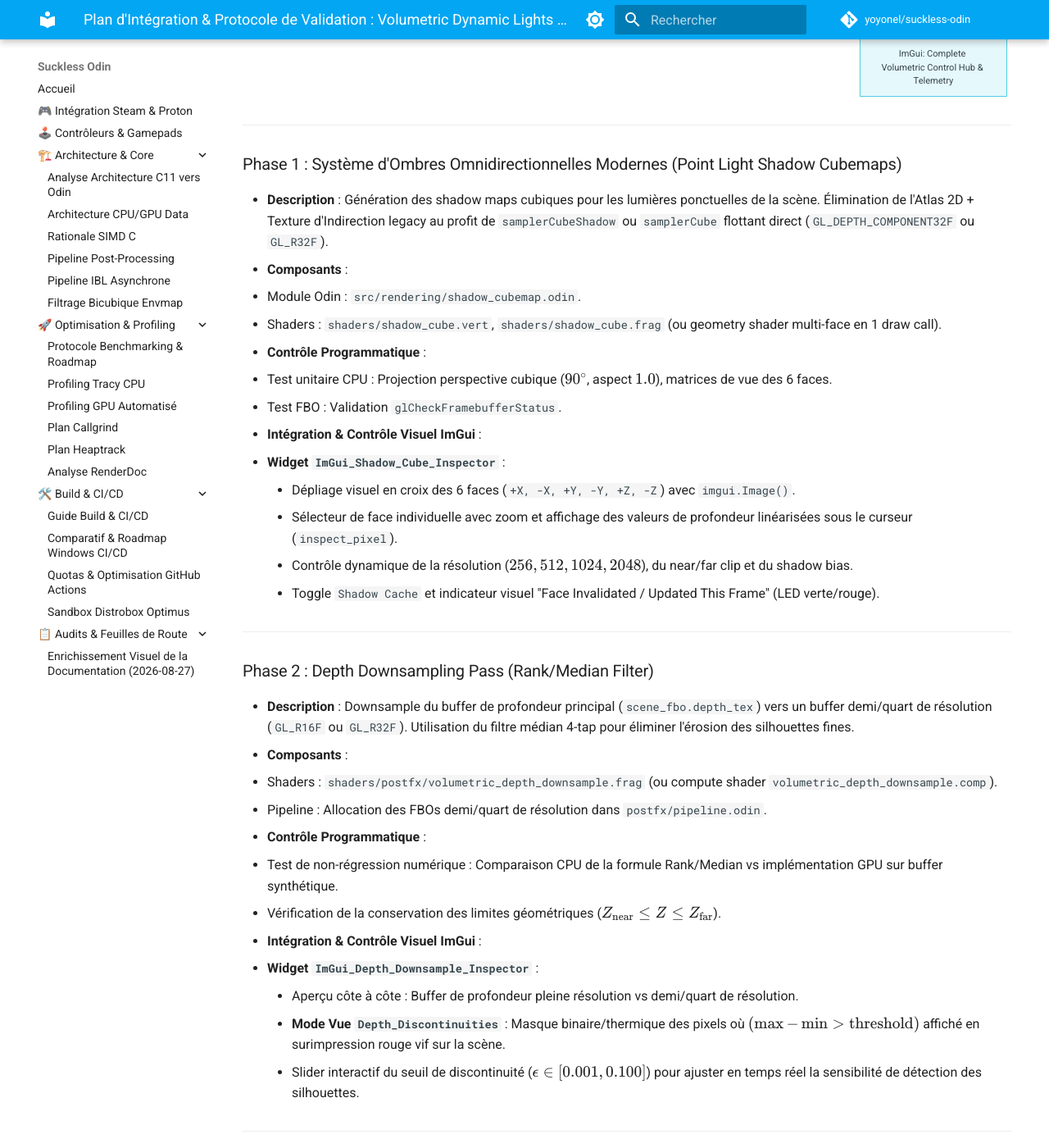
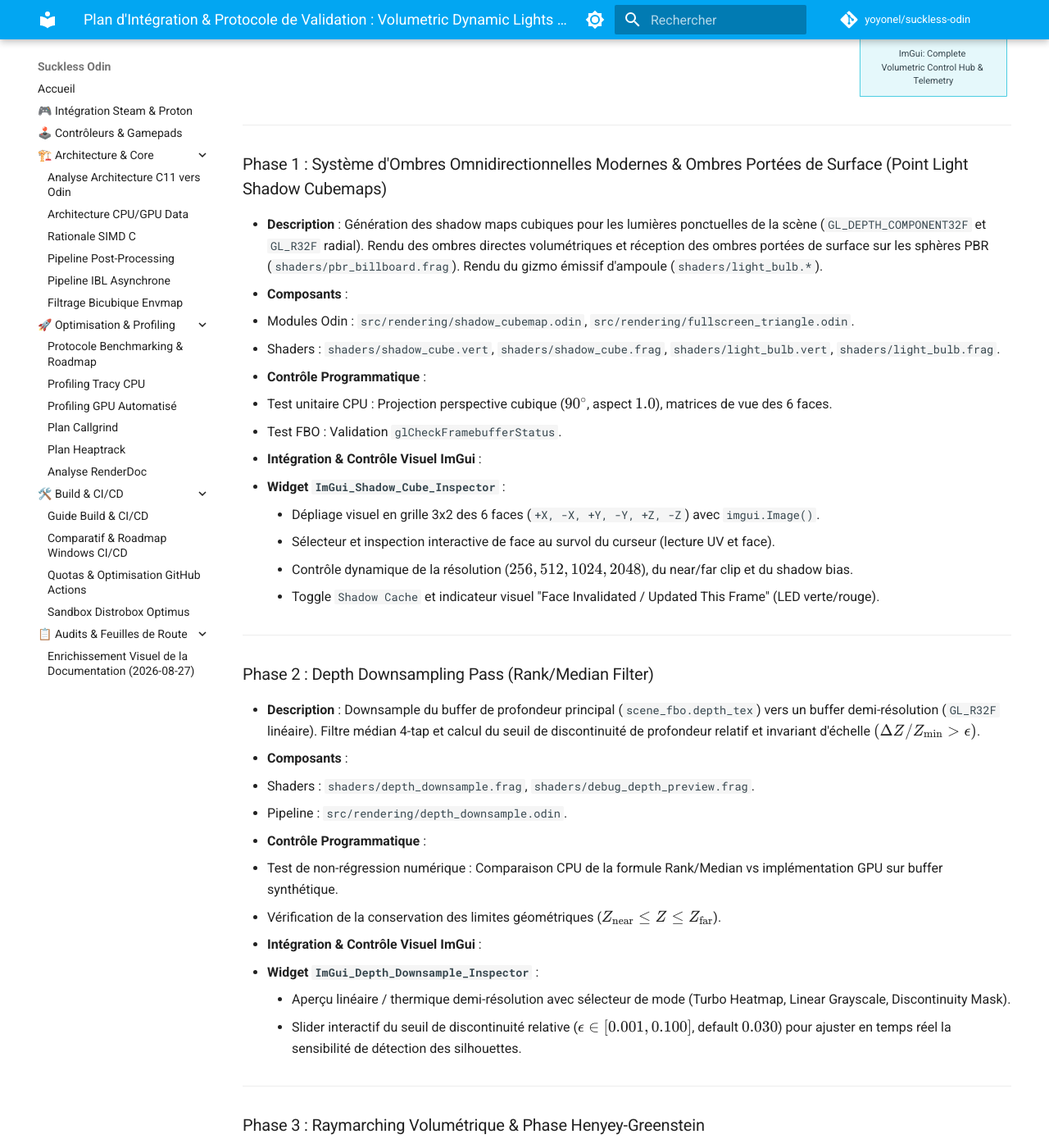
Before and after one commit to yoyonel-lab/suckless-odin, an MkDocs documentation site: the page built from docs/2026-08-31_volumetric_dynamic_lights_integration_plan.md, in a window 1280 px wide and 1400 px high, scrolled down 1504 px. Shown: the whole window at 82% size. Built offline with MkDocs 1.6.1 and Material for MkDocs 9.7.7, drawn with Linux system fonts in a browser that asks for light colours; comment, search, counter and statistics services are not loaded; some of the changed text lies outside the part shown.

Commit message:
feat(volumetric): integrate Phase 5 bilateral blur, refactor geometry and diagnostic tools
- Extract reusable Fullscreen_Triangle VAO helper across postfx passes
- Implement Phase 5 separable joint bilateral blur (5-tap and 9-tap) with edge preservation
- Add Volumetric_Params structure and Volumetric_Debug_View enum
- Unify GLSL uniform naming on snake_case (u_prev_view_proj) and factorize split line helper
- Fix TAA world position reconstruction math using linear planar depth ray vector to far plane
- Fix scale-invariant relative depth discontinuity threshold calculation in depth downsampler
- Add dynamic shadow cubemap resolution resize (256..2048) and hover inspector in ImGui
- Add TAA Force History Reset button and rich debug view modes in ImGui
- Fix animated point light position evaluation in volumetric raymarching pass
- Update integration plan specification document

````diff
--- a/docs/2026-08-31_volumetric_dynamic_lights_integration_plan.md
+++ b/docs/2026-08-31_volumetric_dynamic_lights_integration_plan.md
@@ -41,19 +41,19 @@
 
 ---
 
-### Phase 1 : Système d'Ombres Omnidirectionnelles Modernes (Point Light Shadow Cubemaps)
+### Phase 1 : Système d'Ombres Omnidirectionnelles Modernes & Ombres Portées de Surface (Point Light Shadow Cubemaps)
 
-- **Description** : Génération des shadow maps cubiques pour les lumières ponctuelles de la scène. Élimination de l'Atlas 2D + Texture d'Indirection legacy au profit de `samplerCubeShadow` ou `samplerCube` flottant direct (`GL_DEPTH_COMPONENT32F` ou `GL_R32F`).
+- **Description** : Génération des shadow maps cubiques pour les lumières ponctuelles de la scène (`GL_DEPTH_COMPONENT32F` et `GL_R32F` radial). Rendu des ombres directes volumétriques et réception des ombres portées de surface sur les sphères PBR (`shaders/pbr_billboard.frag`). Rendu du gizmo émissif d'ampoule (`shaders/light_bulb.*`).
 - **Composants** :
-  - Module Odin : `src/rendering/shadow_cubemap.odin`.
-  - Shaders : `shaders/shadow_cube.vert`, `shaders/shadow_cube.frag` (ou geometry shader multi-face en 1 draw call).
+  - Modules Odin : `src/rendering/shadow_cubemap.odin`, `src/rendering/fullscreen_triangle.odin`.
+  - Shaders : `shaders/shadow_cube.vert`, `shaders/shadow_cube.frag`, `shaders/light_bulb.vert`, `shaders/light_bulb.frag`.
 - **Contrôle Programmatique** :
   - Test unitaire CPU : Projection perspective cubique ($90^\circ$, aspect $1.0$), matrices de vue des 6 faces.
   - Test FBO : Validation `glCheckFramebufferStatus`.
 - **Intégration & Contrôle Visuel ImGui** :
   - **Widget `ImGui_Shadow_Cube_Inspector`** :
-    - Dépliage visuel en croix des 6 faces (`+X, -X, +Y, -Y, +Z, -Z`) avec `imgui.Image()`.
-    - Sélecteur de face individuelle avec zoom et affichage des valeurs de profondeur linéarisées sous le curseur (`inspect_pixel`).
+    - Dépliage visuel en grille 3x2 des 6 faces (`+X, -X, +Y, -Y, +Z, -Z`) avec `imgui.Image()`.
+    - Sélecteur et inspection interactive de face au survol du curseur (lecture UV et face).
     - Contrôle dynamique de la résolution ($256, 512, 1024, 2048$), du near/far clip et du shadow bias.
     - Toggle `Shadow Cache` et indicateur visuel "Face Invalidated / Updated This Frame" (LED verte/rouge).
 
@@ -61,45 +61,44 @@
 
 ### Phase 2 : Depth Downsampling Pass (Rank/Median Filter)
 
-- **Description** : Downsample du buffer de profondeur principal (`scene_fbo.depth_tex`) vers un buffer demi/quart de résolution (`GL_R16F` ou `GL_R32F`). Utilisation du filtre médian 4-tap pour éliminer l'érosion des silhouettes fines.
+- **Description** : Downsample du buffer de profondeur principal (`scene_fbo.depth_tex`) vers un buffer demi-résolution (`GL_R32F` linéaire). Filtre médian 4-tap et calcul du seuil de discontinuité de profondeur relatif et invariant d'échelle $(\Delta Z / Z_{\min} > \epsilon)$.
 - **Composants** :
-  - Shaders : `shaders/postfx/volumetric_depth_downsample.frag` (ou compute shader `volumetric_depth_downsample.comp`).
-  - Pipeline : Allocation des FBOs demi/quart de résolution dans `postfx/pipeline.odin`.
+  - Shaders : `shaders/depth_downsample.frag`, `shaders/debug_depth_preview.frag`.
+  - Pipeline : `src/rendering/depth_downsample.odin`.
 - **Contrôle Programmatique** :
   - Test de non-régression numérique : Comparaison CPU de la formule Rank/Median vs implémentation GPU sur buffer synthétique.
   - Vérification de la conservation des limites géométriques ($Z_{\text{near}} \le Z \le Z_{\text{far}}$).
 - **Intégration & Contrôle Visuel ImGui** :
   - **Widget `ImGui_Depth_Downsample_Inspector`** :
-    - Aperçu côte à côte : Buffer de profondeur pleine résolution vs demi/quart de résolution.
-    - **Mode Vue `Depth_Discontinuities`** : Masque binaire/thermique des pixels où $(\max - \min > \text{threshold})$ affiché en surimpression rouge vif sur la scène.
-    - Slider interactif du seuil de discontinuité ($\epsilon \in [0.001, 0.100]$) pour ajuster en temps réel la sensibilité de détection des silhouettes.
+    - Aperçu linéaire / thermique demi-résolution avec sélecteur de mode (Turbo Heatmap, Linear Grayscale, Discontinuity Mask).
+    - Slider interactif du seuil de discontinuité relative ($\epsilon \in [0.001, 0.100]$, default $0.030$) pour ajuster en temps réel la sensibilité de détection des silhouettes.
 
 ---
 
 ### Phase 3 : Raymarching Volumétrique & Phase Henyey-Greenstein
 
-- **Description** : Raymarching screen-space borné par la sphère d'influence lumineuse (`intersectSphere`) et le depth buffer opaque. Calcul de l'atténuation, échantillonnage de l'ombre cubique, fonction de phase $P(\theta, g)$ et dithering spatial/temporel via texture de bruit.
+- **Description** : Raymarching screen-space borné par la sphère d'influence lumineuse (`intersectSphere`) et le depth buffer opaque. Calcul de l'atténuation, échantillonnage de l'ombre cubique, fonction de phase $P(\theta, g)$ et dithering spatial/temporel via bruit IGN.
 - **Composants** :
-  - Module Odin : `src/rendering/postfx/volumetric.odin`.
+  - Module Odin : `src/rendering/volumetric.odin`.
   - Shader : `shaders/postfx/volumetric_raymarch.frag`.
 - **Contrôle Programmatique** :
   - Test unitaire CPU de la fonction de phase Henyey-Greenstein : $P(\theta, 0) = 1.0$, conservation d'énergie pour différentes valeurs de $g \in [-0.9, 0.9]$.
   - Test unitaire CPU de l'intersection rayon-sphère analytique.
 - **Intégration & Contrôle Visuel ImGui** :
   - **Widget `ImGui_Volumetric_Raymarch_Inspector`** :
-    - Vignette plein écran du buffer volumétrique brut (Raw In-Scattering) avec boost d'exposition réglable ($\times 1$ à $\times 10$) pour analyser les zones sombres.
+    - Vignette plein écran du buffer volumétrique avec 10 modes d'analyse (Output, Raw IGN, Heatmap, TAA Accept, Post-Blur HDR, Bilateral Diff, Edge Overlay Magenta, Silhouette Only, Weight Attenuation, Transmittance) et loupe UV grossissante $1\times..16\times$.
     - **Courbe Polaire Interactive Henyey-Greenstein** : Tracé en temps réel dans ImGui du diagramme de rayonnement $P(\theta, g)$ en fonction du slider d'anisotropie $g \in [-0.90, +0.90]$.
     - Sliders interactifs : Nombre de pas ($N \in [4, 64]$), coefficient de diffusion $\sigma_s$, atténuation lumineuse.
-    - Toggles : Bruit de jittering On/Off, Dithering temporel On/Off.
+    - Presets cinématiques : `[Isotropic Gas]`, `[Morning Fog]`, `[God Rays]`, `[Torch]`, `[Headlights]`, `[Dust]`.
 
 ---
 
 ### Phase 4 : TAA Reprojection & Accumulation Historique
 
-- **Description** : Ping-pong entre deux FBOs volumétriques demi-résolution. Reprojection du texel de la frame précédente via $\mathbf{VP}_{\text{prev}}$, test de disocclusion géométrique ($\Delta z_w$) et accumulation alpha hardware adaptative au framerate.
+- **Description** : Ping-pong entre deux FBOs volumétriques demi-résolution. Reprojection du texel de la frame précédente via $\mathbf{VP}_{\text{prev}}$ avec reconstruction exacte par vecteur directionnel vers le Far Plane, test de disocclusion géométrique ($\Delta z_w$) et clamping 3x3.
 - **Composants** :
-  - Pipeline : Suivi de `prev_inv_view_proj`, `prev_view_proj`, `prev_cam_pos` dans `postfx/pipeline.odin`.
-  - Shader : `shaders/postfx/volumetric_temporal.frag`.
+  - Pipeline : Suivi de `prev_inv_view_proj`, `prev_view_proj`, `prev_cam_pos` dans `volumetric.odin`.
+  - Shader : `shaders/postfx/volumetric_taa.frag`.
 - **Contrôle Programmatique** :
   - Test de stabilité temporelle : Vérification de décroissance de variance inter-trames sur caméra fixe.
   - Test de reset de l'historique lors des téléportations de caméra (`history_reset = true`).
@@ -109,9 +108,9 @@
       - 🟩 **Vert** : Historique valide réutilisé ($>80\%$).
       - 🟥 **Rouge** : Disocclusion détectée ($\Delta z > \text{seuil}$, rejet complet).
       - 🟦 **Bleu** : Pixels hors champ à la trame précédente.
-    - **Télémétrie en temps réel** : Histogramme / jauge du pourcentage de pixels réutilisés vs rejetés par trame.
+    - **Télémétrie en temps réel** : Diagnostic ping-pong et statut d'accumulation.
     - Bouton d'action immédiate : `[Force History Reset]` pour vérifier la vitesse de convergence.
-    - Sliders : Facteur de contribution max $\alpha_{\text{max}}$, échelle de rejet $\sigma_{\text{disocclusion}}$.
+    - Sliders : Facteur de contribution frame courante $\alpha$, seuil de rejet $\Delta z_{\text{threshold}}$.
 
 ---
 
@@ -119,17 +118,17 @@
 
 - **Description** : Floutage séparable (horizontal puis vertical) à basse résolution pondéré par la profondeur afin de lisser le bruit résiduel du raymarching sans baver à travers les arêtes de la géométrie.
 - **Composants** :
-  - FBOs temporaires : `vol_blur_temp_fbo` ($W/2 \times H/2$).
+  - FBOs temporaires : `blur_fbo[2]` ($W/2 \times H/2$).
   - Shaders : `shaders/postfx/volumetric_bilateral_blur.frag`.
 - **Contrôle Programmatique** :
   - Test de conservation d'énergie du noyau gaussien 9-tap.
   - Vérification des poids nuls à travers une marche d'escalier de profondeur abrupte.
 - **Intégration & Contrôle Visuel ImGui** :
   - **Widget `ImGui_Bilateral_Blur_Inspector`** :
-    - **Vue Différence Thermique** : Affichage de $|\text{Color}_{\text{blurred}} - \text{Color}_{\text{raw}}|$ pour identifier exactement les zones lissées.
-    - **Visualisation des Poids de Silhouette** : Affichage des zones où la différence de profondeur bloque la propagation du flou (arêtes des sphères).
+    - **Vue Différence Thermique & Atténuation** : Affichage de $|\text{Color}_{\text{blurred}} - \text{Color}_{\text{raw}}|$ et de la carte d'atténuation de poids pour identifier les zones lissées vs bloquées.
     - Sélecteur de noyau : `Pass-through (Off)`, `5-tap Separable`, `9-tap Separable`.
-    - Slider de raideur de profondeur : Facteur d'atténuation bilatérale ($k_{\text{bilat}} \in [100.0, 5000.0]$).
+    - Slider de raideur de profondeur : Facteur d'atténuation bilatérale ($k_{\text{bilat}} \in [0.0, 2000.0]$).
+    - Presets : `Gaussian (0)`, `Soft (100)`, `Standard (500)`, `Strict (2000)`.
 
 ---
 
@@ -174,7 +173,7 @@
 // Types pour le système de débogage volumétrique
 Volumetric_Debug_View :: enum u32 {
     Disabled               = 0,
-    Shadow_Cubemap_Cross   = 1, // Phase 1 : Vue en croix des 6 faces du shadow map
+    Shadow_Cubemap_Cross   = 1, // Phase 1 : Vue des 6 faces du shadow map
     Low_Res_Depth          = 2, // Phase 2 : Profondeur basse résolution
     Depth_Discontinuities  = 3, // Phase 2 : Carte des arêtes géométriques
     Raw_Raymarching        = 4, // Phase 3 : In-scattering brut (sans TAA/flou)
@@ -185,25 +184,35 @@
 }
 
 Volumetric_Params :: struct {
-    enabled:               bool,
-    debug_view:            Volumetric_Debug_View,
-    split_position:        f32,  // Position écran de la ligne de split A/B [0.0..1.0]
+    enabled:                      bool,
+    composite_in_scene:           bool,
+    isolate_in_scene:             bool,
+    shadows_enabled:              bool,
 
     // Raymarching & Phase
-    raymarch_steps:        i32,  // [4..64]
-    scattering_coeff:      f32,  // [0.01..1.0]
-    anisotropy_g:          f32,  // [-0.90..+0.90] (Henyey-Greenstein)
-    use_temporal_dither:   bool,
+    step_count:                   i32,  // [4..64]
+    scattering_coeff:             f32,  // [0.01..1.0]
+    extinction_coeff:             f32,  // [0.01..1.0]
+    anisotropy_g:                 f32,  // [-0.90..+0.90] (Henyey-Greenstein)
+    intensity_mult:               f32,
+    jitter_enabled:               bool,
 
     // TAA Reprojection
-    enable_taa:            bool,
-    max_current_contrib:   f32,  // [0.05..1.0]
-    disocclusion_depth_threshold: f32,
+    taa_mode:                     i32,  // 0: Off, 1: EMA, 2: Motion-Aware TAA
+    taa_alpha:                    f32,  // [0.02..1.0]
+    taa_depth_threshold:          f32,
+    taa_clamping_enabled:         bool,
 
     // Bilateral Filtering
-    blur_mode:             i32,  // 0=Off, 1=5-tap, 2=9-tap
-    bilateral_sharpness:   f32,  // [100.0..5000.0]
-    enable_bilat_upsample: bool,
+    blur_mode:                    i32,  // 0=Off, 1=5-tap, 2=9-tap
+    blur_sharpness:               f32,  // [0.0..2000.0]
+    viewport_debug_mode:          i32,
+
+    // Preview / Inspector tools
+    preview_mode:                 i32,
+    preview_exposure_boost:       f32,
+    zoom_scale:                   f32,
+    zoom_center:                  mt.Vec2,
 }
 ```
 
````
Also changed, not shown: other parts of docs/2026-08-31_volumetric_dynamic_lights_integration_plan.md (+1 -1 lines), 15 other files.
